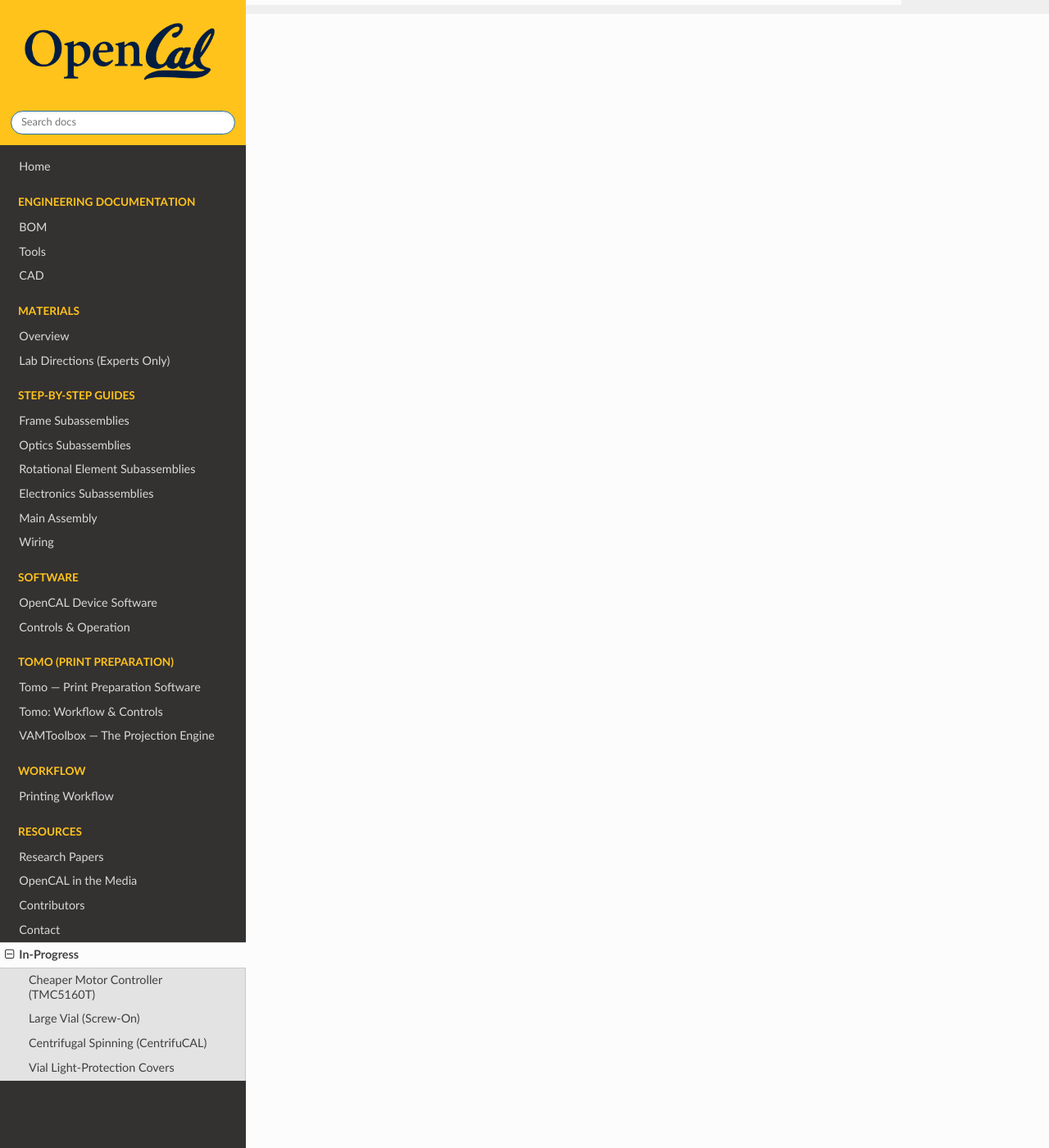
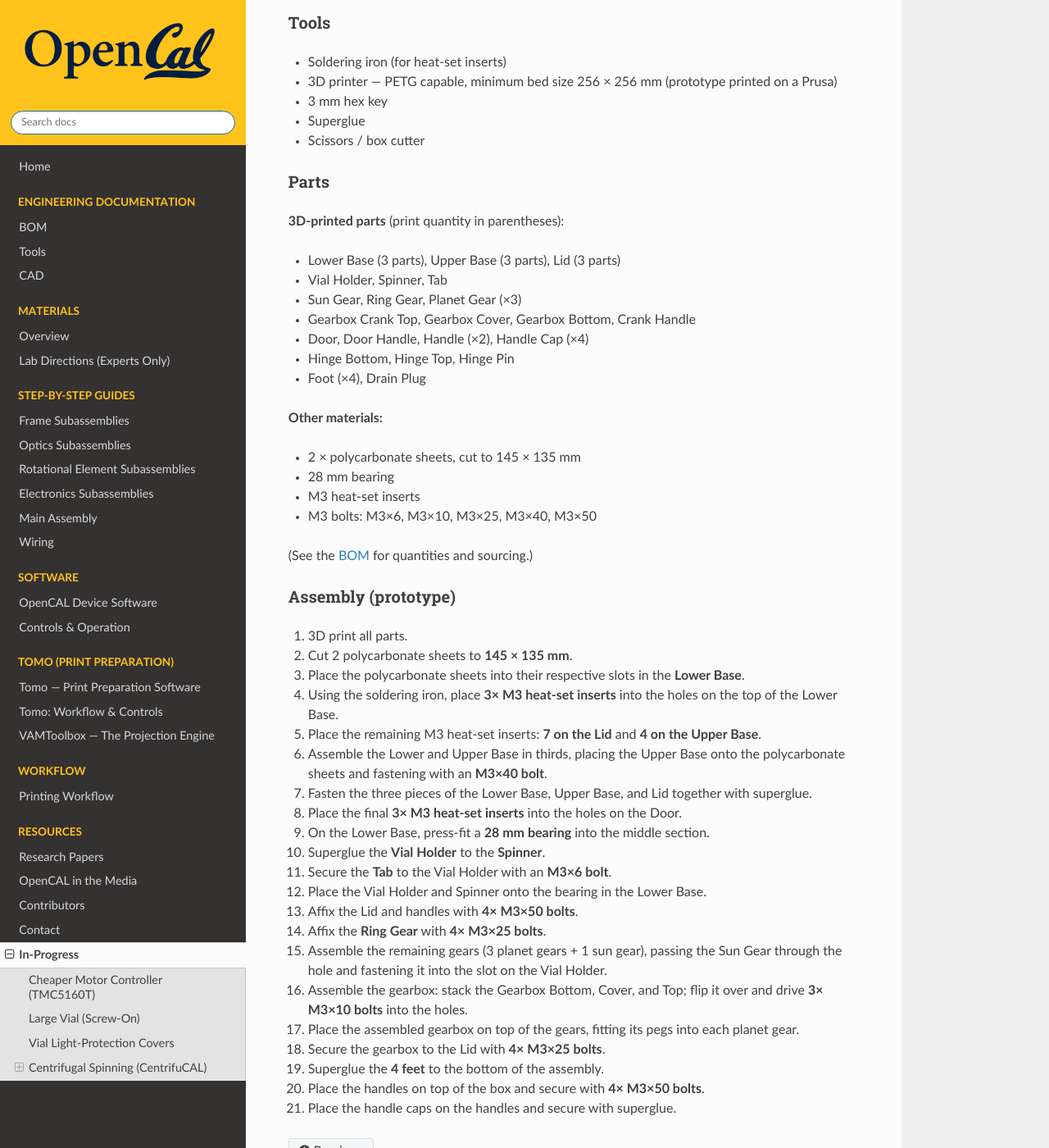
Before and after one commit to computed-axial-lithography/OpenCAL-documentation, a Sphinx documentation site: the page built from docs/source/resources/in_progress.rst, in a window 1280 px wide and 1400 px high, scrolled down 1383 px. Shown: the whole window at 82% size. Built offline with Sphinx 7.4.7 and the Read the Docs theme 3.1.0, drawn with Linux system fonts in a browser that asks for light colours; some of the changed text lies outside the part shown.

Commit message:
Expand CentrifuCAL In-Progress entry with prototype build details
Add Tools, Parts, and a 21-step prototype Assembly procedure (from the project
doc) as subsections at the bottom of the In-Progress page; move CentrifuCAL last.

Co-Authored-By: Claude Opus 4.8 (1M context) <noreply@anthropic.com>

```diff
--- a/docs/source/resources/in_progress.rst
+++ b/docs/source/resources/in_progress.rst
@@ -49,3 +41,74 @@ Photopolymer resin cures on exposure to stray light (see the resin-handling warn
 shield them from ambient and stray light **when they are not actively being printed** — protecting
 the resin between prints and during storage. A reliable, easy-to-use cover design is still in
 progress.
+
+Centrifugal Spinning (CentrifuCAL)
+----------------------------------
+
+A centrifugal spinning approach — **CentrifuCAL** — is being explored to help counteract sinking
+or floating of the part in low-viscosity resin. It is a **hand-cranked, planetary-gear spinner**
+that holds and rotates the vial.
+
+The design is **not yet finalized**, so CentrifuCAL is not part of the official build. An early
+prototype and its assembly steps are recorded below for reference and to invite contributions.
+
+.. note::
+
+   The steps below describe an early prototype. Step images are not yet included — they will be
+   added as the design is finalized.
+
+Tools
+~~~~~
+
+* Soldering iron (for heat-set inserts)
+* 3D printer — PETG capable, minimum bed size 256 × 256 mm (prototype printed on a Prusa)
+* 3 mm hex key
+* Superglue
+* Scissors / box cutter
+
+Parts
+~~~~~
+
+**3D-printed parts** (print quantity in parentheses):
+
+* Lower Base (3 parts), Upper Base (3 parts), Lid (3 parts)
+* Vial Holder, Spinner, Tab
+* Sun Gear, Ring Gear, Planet Gear (×3)
+* Gearbox Crank Top, Gearbox Cover, Gearbox Bottom, Crank Handle
+* Door, Door Handle, Handle (×2), Handle Cap (×4)
+* Hinge Bottom, Hinge Top, Hinge Pin
+* Foot (×4), Drain Plug
+
+**Other materials:**
+
+* 2 × polycarbonate sheets, cut to 145 × 135 mm
+* 28 mm bearing
+* M3 heat-set inserts
+* M3 bolts: M3×6, M3×10, M3×25, M3×40, M3×50
+
+(See the :doc:`BOM <../engineering_documentation/bom>` for quantities and sourcing.)
+
+Assembly (prototype)
+~~~~~~~~~~~~~~~~~~~~~~
+
+#. 3D print all parts.
+#. Cut 2 polycarbonate sheets to **145 × 135 mm**.
+#. Place the polycarbonate sheets into their respective slots in the **Lower Base**.
+#. Using the soldering iron, place **3× M3 heat-set inserts** into the holes on the top of the Lower Base.
+#. Place the remaining M3 heat-set inserts: **7 on the Lid** and **4 on the Upper Base**.
+#. Assemble the Lower and Upper Base in thirds, placing the Upper Base onto the polycarbonate sheets and fastening with an **M3×40 bolt**.
+#. Fasten the three pieces of the Lower Base, Upper Base, and Lid together with superglue.
+#. Place the final **3× M3 heat-set inserts** into the holes on the Door.
+#. On the Lower Base, press-fit a **28 mm bearing** into the middle section.
+#. Superglue the **Vial Holder** to the **Spinner**.
+#. Secure the **Tab** to the Vial Holder with an **M3×6 bolt**.
+#. Place the Vial Holder and Spinner onto the bearing in the Lower Base.
+#. Affix the Lid and handles with **4× M3×50 bolts**.
+#. Affix the **Ring Gear** with **4× M3×25 bolts**.
+#. Assemble the remaining gears (3 planet gears + 1 sun gear), passing the Sun Gear through the hole and fastening it into the slot on the Vial Holder.
+#. Assemble the gearbox: stack the Gearbox Bottom, Cover, and Top; flip it over and drive **3× M3×10 bolts** into the holes.
+#. Place the assembled gearbox on top of the gears, fitting its pegs into each planet gear.
+#. Secure the gearbox to the Lid with **4× M3×25 bolts**.
+#. Superglue the **4 feet** to the bottom of the assembly.
+#. Place the handles on top of the box and secure with **4× M3×50 bolts**.
+#. Place the handle caps on the handles and secure with superglue.
```
Also changed, not shown: other parts of docs/source/resources/in_progress.rst (+0 -8 lines).
